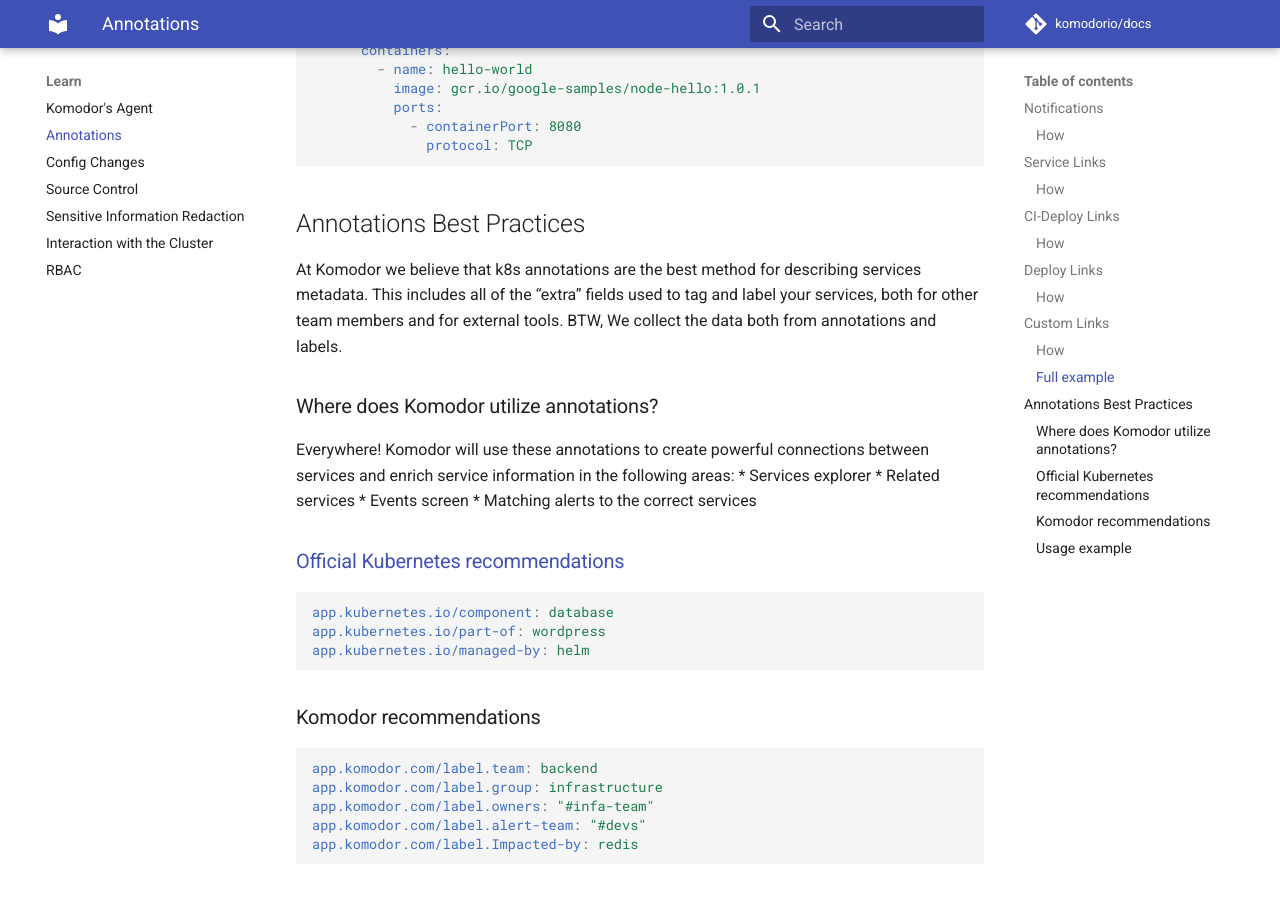
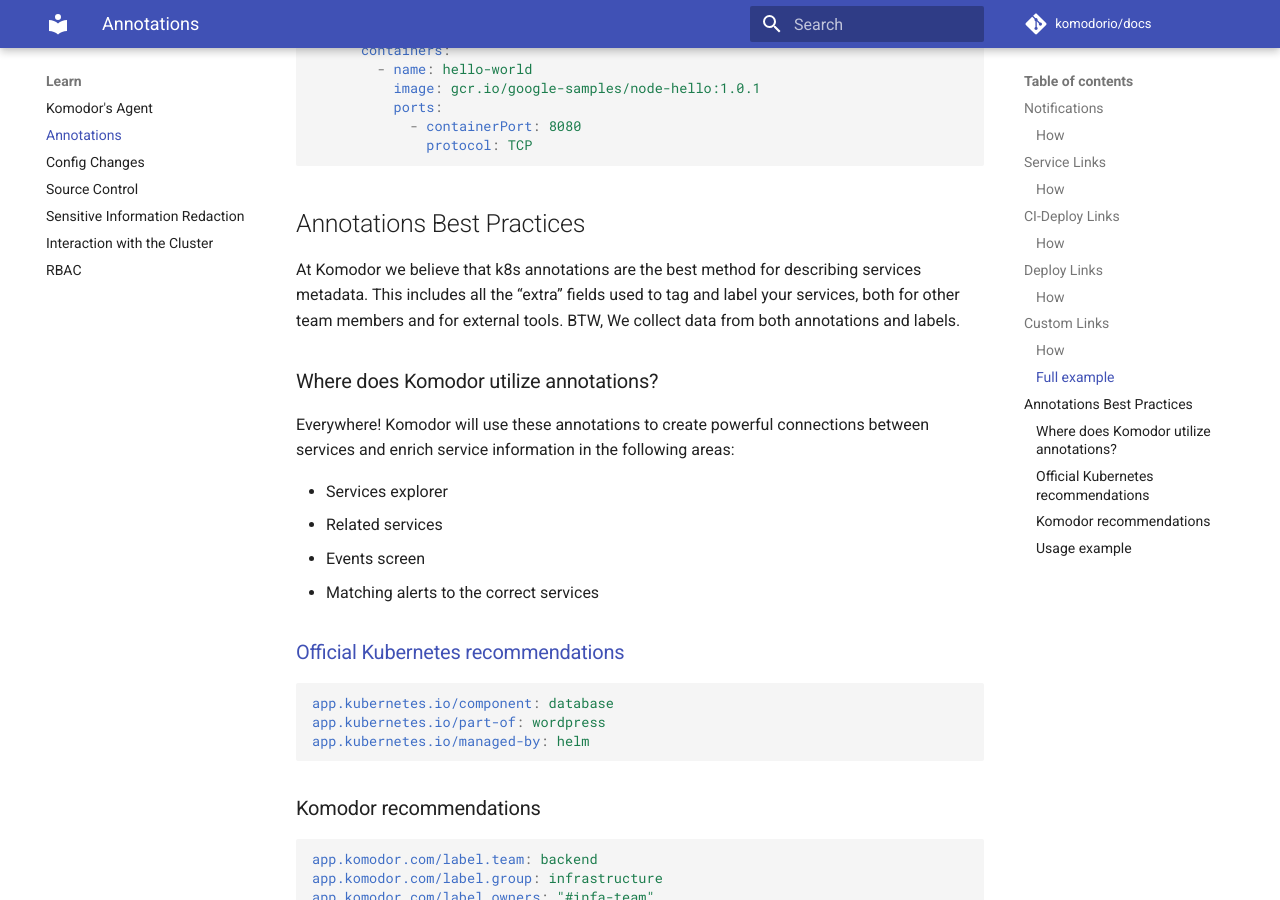
Before and after one commit to komodorio/docs, an MkDocs documentation site: the page built from docs/Learn/Annotations.md, in a window 1280 px wide and 900 px high, scrolled down 4719 px. Built offline with MkDocs 1.6.1 and Material for MkDocs 9.7.7, drawn with Linux system fonts in a browser that asks for light colours; comment, search, counter and statistics services are not loaded.

Commit message:
Update Annotations.md
fixed broken list and minor grammar changes

````diff
--- a/docs/Learn/Annotations.md
+++ b/docs/Learn/Annotations.md
@@ -156,15 +156,16 @@
 
 ## Annotations Best Practices
 At Komodor we believe that k8s annotations are the best method for describing services metadata.
-This includes all of the “extra” fields used to tag and label your services, both for other team members and for external tools.
-BTW, We collect the data both from annotations and labels.
+This includes all the “extra” fields used to tag and label your services, both for other team members and for external tools.
+BTW, We collect data from both annotations and labels.
 
 ### Where does Komodor utilize annotations?
 Everywhere! Komodor will use these annotations to create powerful connections between services and enrich service information in the following areas:
-* Services explorer
-* Related services
-* Events screen
-* Matching alerts to the correct services
+
+- Services explorer
+- Related services
+- Events screen
+- Matching alerts to the correct services
 
 ### [Official Kubernetes recommendations](https://kubernetes.io/docs/concepts/overview/working-with-objects/common-labels/)
 ```yaml
````
